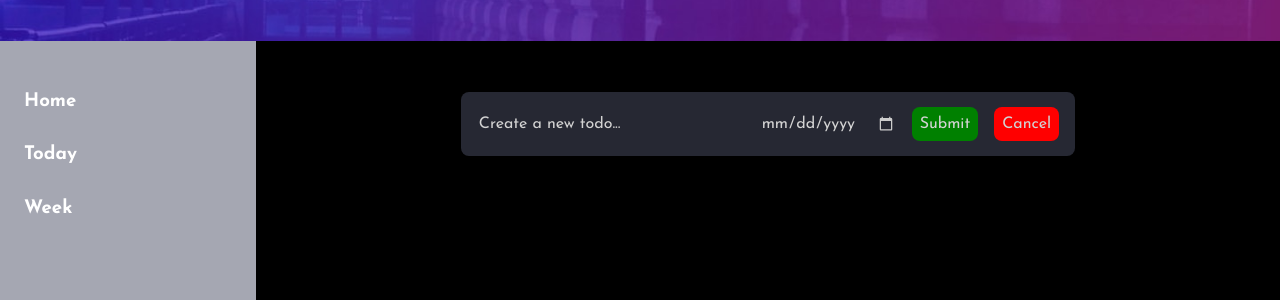
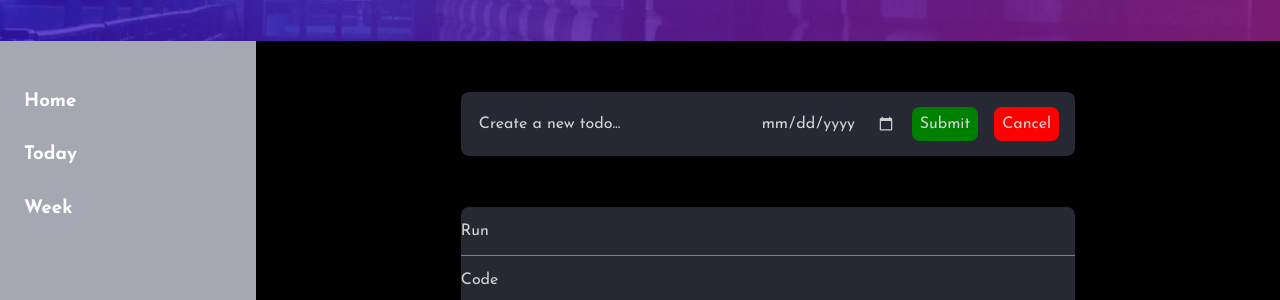
Before and after one commit to braddefauw/todo-list, a website built with webpack: page dist/index.html in a window 1280 px wide. Shown: the part 119-419 px from the top of the page. Built offline with nearby package versions, Linux system fonts and the light colour scheme.

Commit message:
sample todo's hardcoded in html

```diff
--- a/src/index.js
+++ b/src/index.js
@@ -33,4 +33,4 @@ icon.addEventListener("click", function(){
   }
 })
 
-document.getElementById('todo-date').value = new Date().toDateInputValue();
+// document.getElementById('todo-date').value = new Date().toDateInputValue();
```
Also changed, not shown: dist/index.html, dist/main.js, dist/styles.css.
